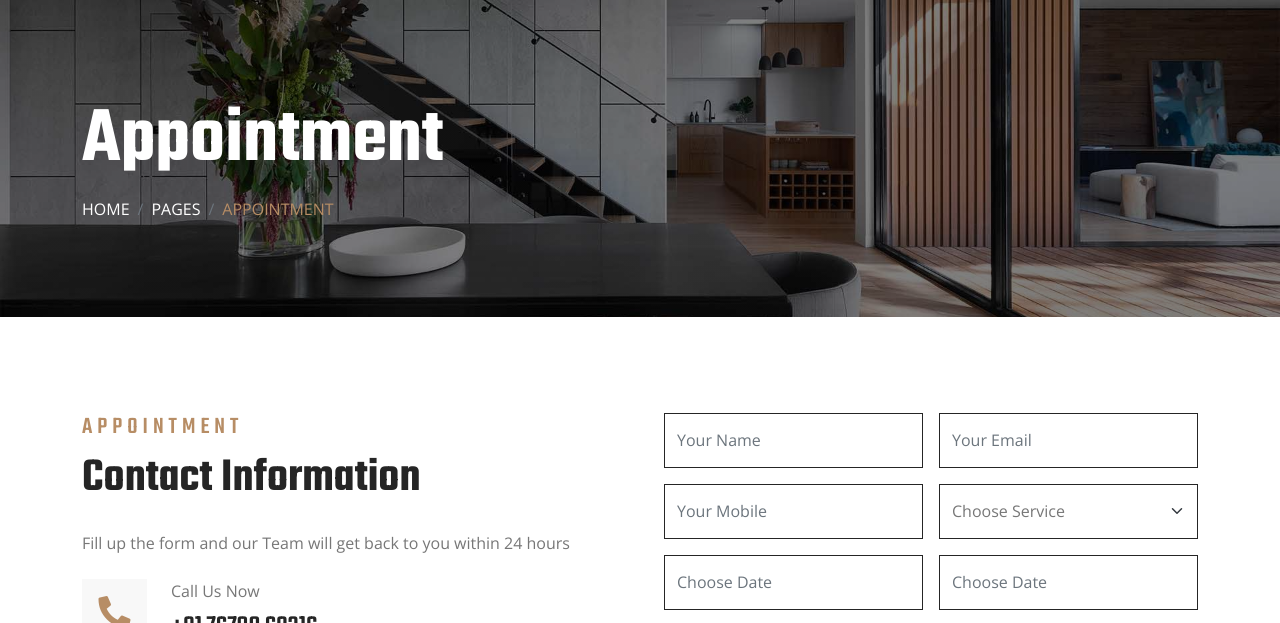
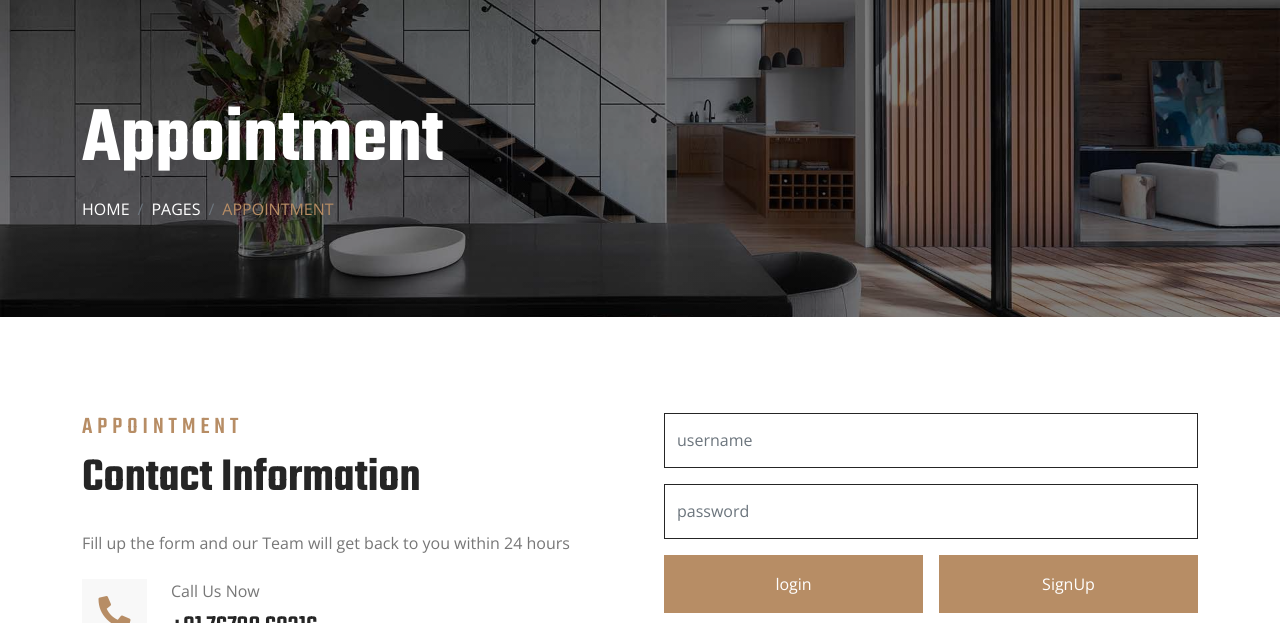
Before and after one commit to Grephy/Junkward-Hustler, a website with bundled scripts: page login.html in a window 1280 px wide. Shown: the part 145-768 px from the top of the page. Built offline with nearby package versions, Linux system fonts and the light colour scheme.

Commit message:
login page

```diff
--- a/login.html
+++ b/login.html
@@ -150,42 +150,22 @@
                 </div>
                 <div class="col-lg-6 wow fadeInUp" data-wow-delay="0.5s">
                     <div class="row g-3">
+                        <div class="col-12 ">
+                            <input type="text" value="" id="username" required class="form-control" placeholder="username" style="height: 55px;">
+
+                        </div>
+
+                        <div class="col-12">
+                            <input type="text" value="" id="password" required class="form-control" placeholder="password" style="height: 55px;">
+
+                        </div>
+
                         <div class="col-12 col-sm-6">
-                            <input type="text" class="form-control" placeholder="Your Name" style="height: 55px;">
+                            <button class="btn btn-primary w-100 py-3" type="submit">login</button>
                         </div>
+
                         <div class="col-12 col-sm-6">
-                            <input type="email" class="form-control" placeholder="Your Email" style="height: 55px;">
-                        </div>
-                        <div class="col-12 col-sm-6">
-                            <input type="text" class="form-control" placeholder="Your Mobile" style="height: 55px;">
-                        </div>
-                        <div class="col-12 col-sm-6">
-                            <select class="form-select" style="height: 55px;">
-                                <option selected>Choose Service</option>
-                                <option value="1">Service 1</option>
-                                <option value="2">Service 2</option>
-                                <option value="3">Service 3</option>
-                            </select>
-                        </div>
-                        <div class="col-12 col-sm-6">
-                            <div class="date" id="date" data-target-input="nearest">
-                                <input type="text"
-                                    class="form-control datetimepicker-input"
-                                    placeholder="Choose Date" data-target="#date" data-toggle="datetimepicker" style="height: 55px;">
-                            </div>
-                        </div>
-                        <div class="col-12 col-sm-6">
-                            <div class="time" id="time" data-target-input="nearest">
-                                <input type="text"
-                                    class="form-control datetimepicker-input"
-                                    placeholder="Choose Date" data-target="#time" data-toggle="datetimepicker" style="height: 55px;">
-                            </div>
-                        </div>
-                        <div class="col-12">
-                            <textarea class="form-control" rows="5" placeholder="Message"></textarea>
-                        </div>
-                        <div class="col-12">
-                            <button class="btn btn-primary w-100 py-3" type="submit">Book Appointment</button>
+                            <button class="btn btn-primary w-100 py-3" type="submit">SignUp</button>
                         </div>
                     </div>
                 </div>
```
